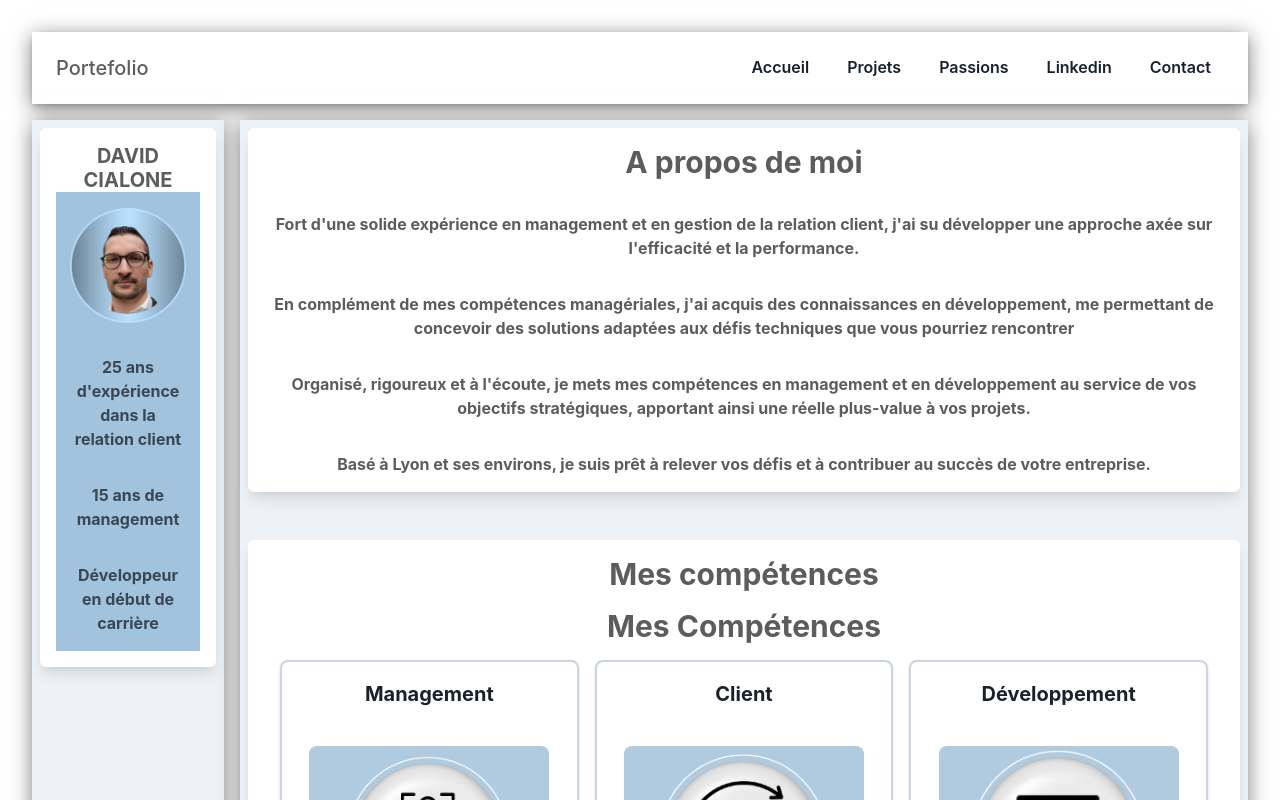
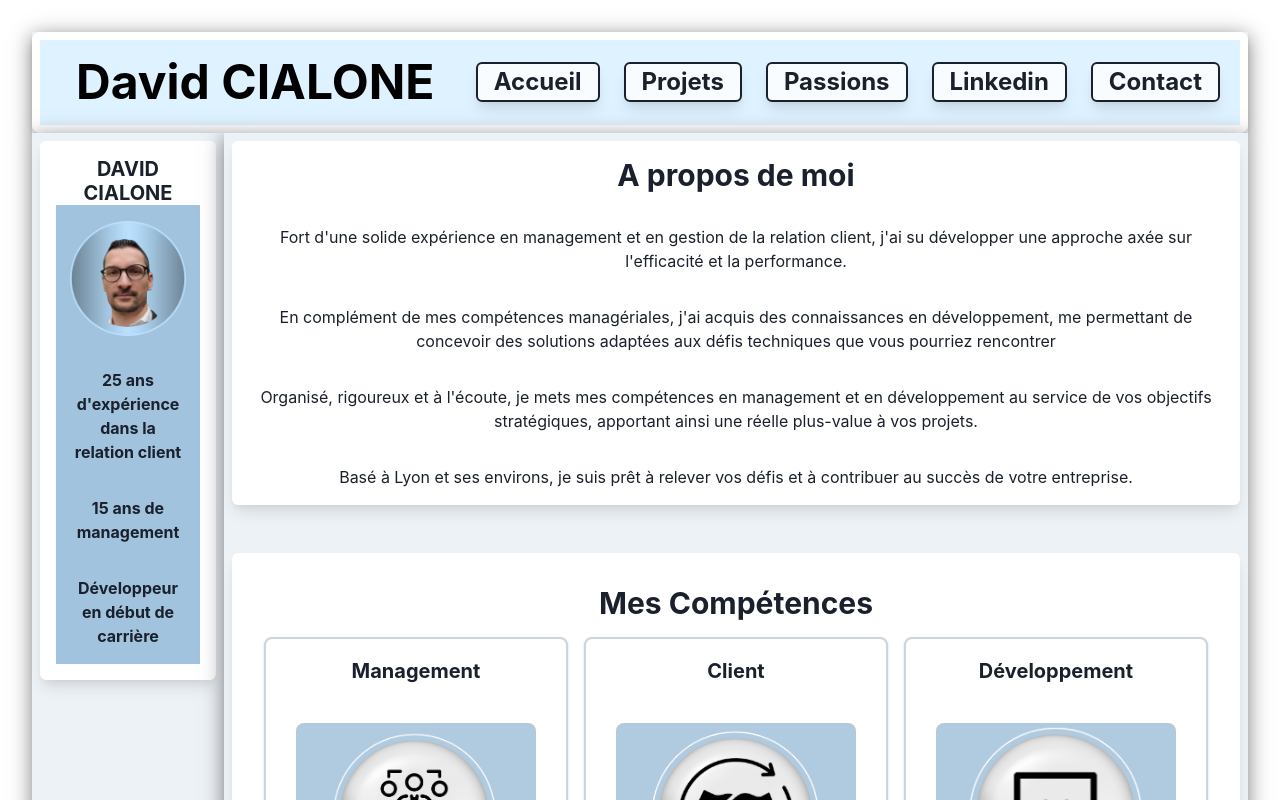
Before and after one commit to Davidcialone/portefolio, a React (Vite) app: page / in a window 1280 px wide. Shown: the top 800 px of the page. Built offline with nearby package versions, Linux system fonts and the light colour scheme.

Commit message:
fix grid

```diff
--- a/src/components/forms/homePage.jsx
+++ b/src/components/forms/homePage.jsx
@@ -1,30 +1,42 @@
 import React from 'react';
 import { NavbarSite } from './navbar';
-import {Description} from './description';
-import {Skills} from './skills';
-import {MyBrand} from './brand';
-import {ContactFooter} from './contactFooter';
+import { Description } from './description';
+import { Skills } from './skills';
+import { MyBrand } from './brand';
+import { ContactFooter } from './contactFooter';
 import { Grid, GridItem, Box, Heading, Stack } from '@chakra-ui/react';
-
 
 function HomePage() {
   const bgColor = "gray.100";
   return (
     <Grid
-      templateAreas={`
-        "header header"
-        "nav main"
-        "nav footer"
-      `}
-      gridTemplateRows={'auto 1fr auto'} // Header and footer adjust to content, main takes remaining space
-      gridTemplateColumns={'12rem 1fr'}  // 12rem for sidebar nav, 1fr for main content
-      gap="4"
-      color="blackAlpha.700"
-      fontWeight="bold"
+    templateAreas={{
+      base: `
+        "header header header header"
+      "nav nav nav nav"
+      "main main main main"
+      "footer footer footer footer"`,
+      md: `
+      "header header header header"
+      "nav nav nav nav"
+      "main main main main"
+      "footer footer footer footer"`,
+      lg: `
+      "header header"
+      "nav main"
+      "footer footer"`,
+        }}
+    gridTemplateRows="auto 1fr auto" // Pour toutes les tailles d'écran (à moins d'être redéfini dans un point de rupture)
+    gridTemplateColumns={{
+      base: '1fr',  // Sur les petits écrans (jusqu'à 600px), la sidebar prend toute la largeur
+      sm: '1fr',    // Même comportement pour les écrans entre 600px et 768px
+      md: '12rem 1fr',  // Sur les écrans moyens (≥ 768px), la sidebar prend 12rem et le contenu 1fr
+      lg: '12rem 1fr',  // Sur les grands écrans (≥ 1024px), la sidebar prend 12rem et le contenu 1fr
+    }}
     >
       {/* Header */}
       <GridItem boxShadow="0 4px 20px rgba(0, 0, 0, 0.5)"
-        bg= {bgColor}
+        bg={bgColor}
         area={'header'}
       >
         <Box>
@@ -34,36 +46,34 @@ function HomePage() {
 
       {/* Sidebar (Brand or Nav) */}
       <GridItem boxShadow="0 4px 20px rgba(0, 0, 0, 0.5)" bg={bgColor} area={'nav'}>
-      <Box  bg="white" p={4} shadow="lg" borderRadius="md" margin={2}>
-          {/* Here you can put your brand or any navigation */}
+        <Box bg="white" p={4} shadow="lg" borderRadius="md" margin={2}>
           <Heading size="md">DAVID CIALONE</Heading>
-          <MyBrand/>
+          <MyBrand />
         </Box>
       </GridItem>
 
       {/* Main Content */}
-      <GridItem boxShadow="0 4px 20px rgba(0, 0, 0, 0.5)"bg={bgColor} area={'main'}>
+      <GridItem boxShadow="0 4px 20px rgba(0, 0, 0, 0.5)" bg={bgColor} area={'main'}>
         {/* Stack allows vertical stacking of elements with spacing */}
         <Stack spacing={8}>
           {/* Block 2: Description */}
-          <Box  bg="white" p={4} shadow="lg" borderRadius="md" margin={2}>
+          <Box bg="white" p={4} shadow="lg" borderRadius="md" margin={2}>
             <Heading size="lg">A propos de moi</Heading>
             <Description />  {/* Your description component */}
           </Box>
 
           {/* Block 3: Skills */}
           <Box bg="white" p={4} shadow="lg" borderRadius="md" margin={2}>
-            <Heading size="lg">Mes compétences</Heading>
             <Skills />  {/* Your skills component */}
           </Box>
         </Stack>
       </GridItem>
 
       {/* Footer */}
-      <GridItem boxShadow="0 4px 20px rgba(0, 0, 0, 0.5)"bg={bgColor} area={'footer'}>
-      <Box bg="white" p={4} shadow="lg" borderRadius="md" margin={2}>
-      <Heading size="md">Contact</Heading>
-        <ContactFooter/>
+      <GridItem boxShadow="0 4px 20px rgba(0, 0, 0, 0.5)" bg={bgColor} area={'footer'}>
+        <Box bg="white" p={4} shadow="lg" borderRadius="md" margin={2}>
+          <Heading size="md">Contact</Heading>
+          <ContactFooter />
         </Box>
       </GridItem>
     </Grid>
--- a/src/components/forms/navbar.jsx
+++ b/src/components/forms/navbar.jsx
@@ -15,80 +15,87 @@ import {
 } from '@chakra-ui/react'; // Ensure you're importing all Chakra components
 import { AiOutlineMenu } from 'react-icons/ai'; // Import necessary icon
 
+
 export function NavbarSite() {
   const bg = useColorModeValue("white", "gray.800");
   const mobileNav = useDisclosure();
+
+// Créer une constante pour les styles des boutons
+const buttonStyles = {
+  // variant: "ghost",
+  border: "2px solid",
+  borderColor: "black.500",
+  boxShadow: "lg",
+  bg: "rgba(255, 255, 255, 0.8)", // Fond semi-transparent
+  fontSize: "2xl", // Agrandir le texte
+  fontWeight: "bold", // Rendre le texte plus épais
+  transition: "transform 0.2s ease-in-out", // Transition pour un effet de zoom fluide
+  _hover: {
+    bg: "rgba(255, 255, 255, 0.9)",
+    boxShadow: "xl",
+    transform: "scale(1.30)", // Zoom de 5% lors du hover
+  },
+  _focus: {
+    boxShadow: "outline",
+  },
+};
+
+const backgroundColor = '#DFF2FF';
 
 return (
   <React.Fragment>
     <chakra.header
       bg={bg}
       w="full"
-        px={{
-          base: 2,
-          sm: 4,
-        }}
-        py={4}
+      padding={2}
+      borderRadius={8}
       shadow="md"
     >
-        <Flex alignItems="center" justifyContent="space-between" mx="auto">
+      <Flex alignItems="center" justifyContent="space-between" mx="auto" backgroundColor={backgroundColor}>
         <Flex>
-            <chakra.a
-              href="/"
-              title="Home Page"
-              display="flex"
-              alignItems="center"
-            >
+          <chakra.a href="/" title="Home Page" display="flex" alignItems="center">
             <VisuallyHidden>Choc</VisuallyHidden>
           </chakra.a>
-            <chakra.h1 fontSize="xl" fontWeight="medium" ml="2">
-              Portefolio
+
+            <chakra.h1 fontSize="5xl" color={'black'} fontWeight="bold" padding={4} ml="5">
+              David CIALONE
             </chakra.h1>
+
         </Flex>
-          <HStack display="flex" alignItems="center" spacing={1}>
+        <HStack display="flex" alignItems="center" spacing={4}> {/* Plus d'espacement entre les boutons */}
           <HStack
-              spacing={1}
-              mr={1}
+            spacing={6} // Plus d'espacement entre chaque bouton
+            mr={5}
             color="brand.500"
             display={{
               base: "none",
               md: "inline-flex",
             }}
           >
-              {/* Remplacez les boutons par des liens */}
+            {/* Application des styles buttonStyles */}
             <Link to="/">
-                <Button variant="ghost">Accueil</Button>
+              <Button {...buttonStyles}>Accueil</Button>
             </Link>
             <Link to="/portefolio/projects">
-                <Button variant="ghost">Projets</Button>
+              <Button {...buttonStyles}>Projets</Button>
             </Link>
             <Link to="/portefolio/hobbies">
-                <Button variant="ghost">Passions</Button>
+              <Button {...buttonStyles}>Passions</Button>
             </Link>
             <Link to="https://www.linkedin.com/in/votre-profil-linkedin" target="_blank">
-                <Button variant="ghost">Linkedin</Button>
+              <Button {...buttonStyles}>Linkedin</Button>
             </Link>
             <Link to="/portefolio/contact">
-                <Button variant="ghost">Contact</Button>
+              <Button {...buttonStyles}>Contact</Button>
             </Link>
           </HStack>
-              <Box
-              display={{
-                base: "inline-flex",
-                md: "none",
-              }}
-            >
+          <Box display={{ base: "inline-flex", md: "none" }}>
             <IconButton
-                display={{
-                  base: "flex",
-                  md: "none",
-                }}
+              display={{ base: "flex", md: "none" }}
               aria-label="Open menu"
               fontSize="20px"
               color="gray.800"
-                _dark={{
-                  color: "inherit",
-                }}
+              _dark={{ color: "inherit" }}
               variant="ghost"
               icon={<AiOutlineMenu />}
               onClick={mobileNav.onOpen}
@@ -109,23 +116,20 @@ export function NavbarSite() {
               rounded="sm"
               shadow="sm"
             >
-                <CloseButton
-                  aria-label="Close menu"
-                  onClick={mobileNav.onClose}
-                />
+              <CloseButton aria-label="Close menu" onClick={mobileNav.onClose} />
 
-                {/* Utilisez les liens dans le menu mobile également */}
+              {/* Menu mobile avec les mêmes styles */}
               <Link to="/projects">
-                  <Button w="full" variant="ghost">Projets</Button>
+                <Button w="full" {...buttonStyles}>Projets</Button>
               </Link>
               <Link to="/hobbies">
-                  <Button w="full" variant="ghost">Passions</Button>
+                <Button w="full" {...buttonStyles}>Passions</Button>
               </Link>
               <Link to="https://www.linkedin.com/in/votre-profil-linkedin" target="_blank">
-                  <Button w="full" variant="ghost">Linkedin</Button>
+                <Button w="full" {...buttonStyles}>Linkedin</Button>
               </Link>
               <Link to="/contact">
-                  <Button w="full" variant="ghost">Contact</Button>
+                <Button w="full" {...buttonStyles}>Contact</Button>
               </Link>
             </VStack>
           </Box>
@@ -133,5 +137,5 @@ export function NavbarSite() {
       </Flex>
     </chakra.header>
   </React.Fragment>
-  )
-};
+);
+}
```
Also changed, not shown: public/images/profil2.png (added). Lines whose indentation alone changed are shown as unchanged.
